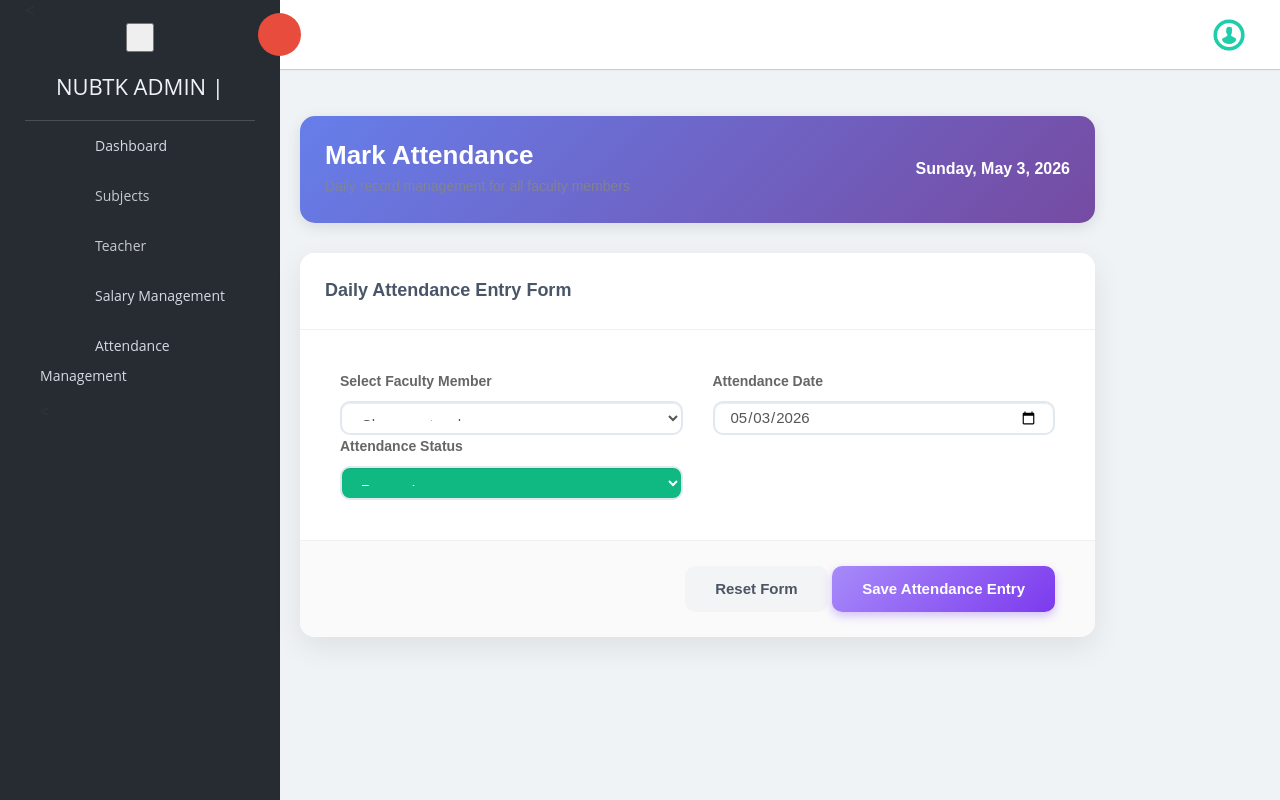
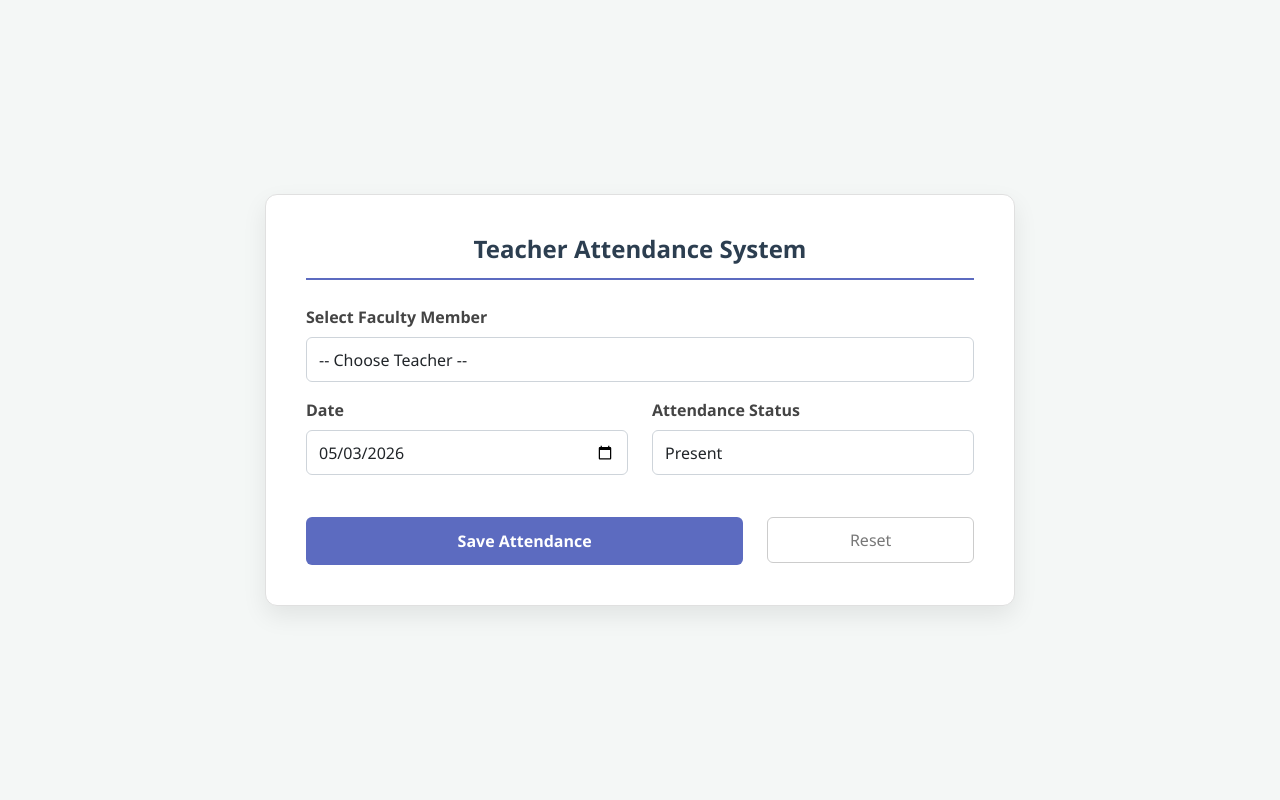
Before and after one commit to iamsakib24/TMS-final, a PHP site: page /Attendance.php in a window 1280 px wide. Run offline with PHP 8.4, Linux system fonts and the light colour scheme; the visitor is signed in with stand-in values (Sample User, id 1); data comes from the database, SQL or seed files in the repository; some libraries are stand-ins or nearby versions; some web fonts are replaced.

Commit message:
Update Attendance.php

```diff
--- a/Attendance.php
+++ b/Attendance.php
@@ -6,7 +6,6 @@
 if (strlen($_SESSION['trmsaid'] == 0)) {
     header('location:logout.php');
 } else {
-    // Attendance Save Logic
     if (isset($_POST['submit'])) {
         $teacher_id = $_POST['teacher_id'];
         $date = $_POST['date'];
@@ -19,7 +18,7 @@
         $q->execute();
 
         if ($q->rowCount() > 0) {
-            echo "<script>alert('Attention: Attendance already added for this teacher on this date.');</script>";
+            echo "<script>alert('Attention: Attendance already added.');</script>";
         } else {
             $sql = "INSERT INTO tblattendance(teacher_id,date,status) VALUES(:tid,:date,:status)";
             $query = $dbh->prepare($sql);
@@ -27,210 +26,158 @@
             $query->bindParam(':date', $date, PDO::PARAM_STR);
             $query->bindParam(':status', $status, PDO::PARAM_STR);
             $query->execute();
-
-            echo "<script>alert('Success: Attendance Saved Successfully');</script>";
+            echo "<script>alert('Success: Attendance Saved');</script>";
         }
     }
 ?>
 <!doctype html>
-<html class="no-js" lang="en">
+<html lang="en">
 <head>
-    <title>Teacher Attendance Dashboard | TRMS</title>
-
+    <title>Teacher Attendance | TRMS</title>
     <link rel="stylesheet" href="vendors/bootstrap/dist/css/bootstrap.min.css">
-    <link rel="stylesheet" href="vendors/font-awesome/css/font-awesome.min.css">
-    <link rel="stylesheet" href="assets/css/style.css">
 
     <style>
-        /* Base Styling */
-        body { background-color: #f0f3f6; font-family: 'Poppins', sans-serif; color: #333; }
-        .content-wrapper { padding: 40px 20px; }
-
-        /* Colorful Gradient Header */
-        .page-header-box {
-            background: linear-gradient(135deg, #667eea 0%, #764ba2 100%);
-            padding: 25px;
-            border-radius: 15px;
-            color: white;
-            box-shadow: 0 4px 15px rgba(0,0,0,0.1);
-            margin-bottom: 30px;
-            display: flex;
-            align-items: center;
-            justify-content: space-between;
-        }
-        .page-header-box h1 { font-size: 26px; font-weight: 700; margin: 0; color: white; }
-        .page-header-box p { margin: 5px 0 0; opacity: 0.8; font-size: 14px; }
-
-        /* Modern Card Styling */
-        .card-attendance {
-            border: none;
-            border-radius: 15px;
-            box-shadow: 0 10px 30px rgba(0,0,0,0.08);
-            background: #ffffff;
-            transition: transform 0.3s ease;
-        }
-        .card-attendance:hover { transform: translateY(-5px); }
-        .card-header-custom {
-            background-color: #ffffff;
-            border-bottom: 1px solid #f0f0f0;
-            padding: 25px;
-            border-radius: 15px 15px 0 0 !important;
-        }
-        .card-header-custom strong { font-size: 18px; color: #4a5568; font-weight: 600; }
-
-        /* Form Elements Styling */
-        .form-label-custom { font-weight: 600; color: #666; margin-bottom: 10px; font-size: 14px; }
-        .form-control-custom {
-            border-radius: 10px;
-            padding: 12px 15px;
-            border: 2px solid #e2e8f0;
-            transition: all 0.3s;
-            font-size: 15px;
-        }
-        .form-control-custom:focus {
-            border-color: #a78bfa;
-            box-shadow: 0 0 0 3px rgba(167, 139, 250, 0.2);
-            color: #333;
+        body {
+            background-color: #f4f7f6;
+            font-family: 'Segoe UI', Tahoma, Geneva, Verdana, sans-serif;
+            margin: 0;
+            padding: 0;
         }
 
-        /* Status Select Color-coding */
-        .select-status { font-weight: 600; color: white !important; }
-        .status-present { background-color: #10b981 !important; } /* Green */
-        .status-absent { background-color: #ef4444 !important; } /* Red */
 
-        /* Action Buttons */
-        .btn-action {
+        .wrapper {
+            display: flex;
+            justify-content: center;
+            align-items: center;
+            min-height: 100vh;
+            padding: 20px;
+        }
+
+        .attendance-card {
+            background: #ffffff;
+            width: 100%;
+            max-width: 750px;
+            border-radius: 12px;
+            padding: 40px;
+            box-shadow: 0 10px 25px rgba(0,0,0,0.08);
+            border: 1px solid #e0e0e0;
+        }
+
+        .attendance-card h2 {
+            font-size: 24px;
+            font-weight: 700;
+            color: #2c3e50;
+            margin-bottom: 25px;
+            text-align: center;
+            border-bottom: 2px solid #5c6bc0;
+            padding-bottom: 15px;
+        }
+
+        .form-label {
+            font-weight: 600;
+            color: #444;
+            margin-bottom: 8px;
+            display: block;
+        }
+
+        .form-control {
+            height: 45px;
+            border-radius: 6px;
+            border: 1px solid #ced4da;
+        }
+
+        .btn-save {
+            background-color: #5c6bc0;
+            color: white;
             padding: 12px 30px;
-            border-radius: 10px;
             font-weight: 600;
-            font-size: 15px;
-            transition: all 0.3s;
+            border-radius: 6px;
             border: none;
+            width: 100%;
+            margin-top: 10px;
         }
-        .btn-submit {
-            background: linear-gradient(135deg, #a78bfa 0%, #7c3aed 100%);
-            color: white;
-            box-shadow: 0 4px 10px rgba(124, 58, 237, 0.3);
+
+        .btn-save:hover {
+            background-color: #4a59a7;
+            cursor: pointer;
         }
-        .btn-submit:hover {
-            box-shadow: 0 6px 15px rgba(124, 58, 237, 0.4);
-            transform: scale(1.02);
-            color: white;
+
+        .btn-reset {
+            background: transparent;
+            border: 1px solid #ccc;
+            color: #777;
+            width: 100%;
+            margin-top: 10px;
+            padding: 10px;
+            border-radius: 6px;
         }
-        .btn-reset { background-color: #f3f4f6; color: #4b5563; }
-        .btn-reset:hover { background-color: #e5e7eb; color: #1f2937; }
 
+
+        #right-panel {
+            margin-left: 0 !important;
+        }
     </style>
 </head>
 
 <body>
 
-<?php include_once('includes/sidebar.php');?>
+<div id="right-panel" class="right-panel">
 
-<div id="right-panel" class="right-panel">
-    <?php include_once('includes/header.php');?>
 
-    <div class="content-wrapper">
-        <div class="animated fadeIn">
-
-            <!-- Dynamic Colorful Page Header -->
-            <div class="row justify-content-center">
-                <div class="col-lg-10">
-                    <div class="page-header-box">
-                        <div>
-                            <h1>Mark Attendance</h1>
-                            <p>Daily record management for all faculty members</p>
-                        </div>
-                        <div class="header-date" style="font-weight: 600; font-size: 16px;">
-                            <i class="fa fa-calendar"></i> <?php echo date('l, F j, Y'); ?>
-                        </div>
-                    </div>
-                </div>
-            </div>
-
-            <div class="row justify-content-center">
-                <div class="col-lg-10">
-                    <div class="card card-attendance">
-                        <div class="card-header-custom">
-                            <strong>Daily Attendance Entry Form</strong>
-                        </div>
+    <div class="wrapper">
+        <div class="attendance-card">
+            <h2>Teacher Attendance System</h2>
 
             <form method="post">
-                            <div class="card-body padding-40" style="padding: 40px;">
-
                 <div class="row">
-                                    <!-- Select Teacher -->
-                                    <div class="col-md-6 mb-4">
-                                        <label class="form-label-custom">Select Faculty Member</label>
-                                        <select name="teacher_id" class="form-control form-control-custom" required>
-                                            <option value="" style="color: #888;">Choose a teacher...</option>
+                    <div class="col-md-12 mb-3">
+                        <div class="form-group">
+                            <label class="form-label">Select Faculty Member</label>
+                            <select name="teacher_id" class="form-control" required>
+                                <option value="">-- Choose Teacher --</option>
                                 <?php
                                 $sql = "SELECT * FROM tblteacher";
                                 $query = $dbh->prepare($sql);
                                 $query->execute();
                                 $results = $query->fetchAll(PDO::FETCH_OBJ);
-                                            foreach ($results as $row) { ?>
-                                                <option value="<?php echo $row->ID; ?>">
-                                                    <?php echo $row->Name; ?> (<?php echo $row->TeacherSub; ?>)
-                                                </option>
-                                            <?php } ?>
-                                        </select>
-                                    </div>
-
-                                    <!-- Date -->
-                                    <div class="col-md-6 mb-4">
-                                        <label class="form-label-custom">Attendance Date</label>
-                                        <input type="date" name="date" class="form-control form-control-custom" value="<?php echo date('Y-m-d'); ?>" required>
-                                    </div>
-                                </div>
-
-                                <div class="row">
-                                    <!-- Status -->
-                                    <div class="col-md-6 mb-4">
-                                        <label class="form-label-custom">Attendance Status</label>
-                                        <select name="status" id="statusSelect" class="form-control form-control-custom select-status status-present" required onchange="updateStatusColor()">
-                                            <option value="Present" class="status-present">Present</option>
-                                            <option value="Absent" class="status-absent">Absent</option>
+                                foreach ($results as $row) {
+                                    echo "<option value='".$row->ID."'>".$row->Name."</option>";
+                                }
+                                ?>
                             </select>
                         </div>
                     </div>
 
+                    <div class="col-md-6 mb-3">
+                        <div class="form-group">
+                            <label class="form-label">Date</label>
+                            <input type="date" name="date" class="form-control" value="<?php echo date('Y-m-d'); ?>" required>
+                        </div>
                     </div>
 
-                            <div class="card-footer" style="background-color: #fafafa; text-align: right; padding: 25px 40px; border-radius: 0 0 15px 15px; border-top: 1px solid #f0f0f0;">
-                                <button type="reset" class="btn-action btn-reset mr-2">
-                                    Reset Form
-                                </button>
-                                <button type="submit" name="submit" class="btn-action btn-submit">
-                                    Save Attendance Entry
-                                </button>
+                    <div class="col-md-6 mb-3">
+                        <div class="form-group">
+                            <label class="form-label">Attendance Status</label>
+                            <select name="status" class="form-control" required>
+                                <option value="Present">Present</option>
+                                <option value="Absent">Absent</option>
+                            </select>
+                        </div>
+                    </div>
+                </div>
+
+                <div class="row mt-3">
+                    <div class="col-md-8">
+                        <button type="submit" name="submit" class="btn btn-save">Save Attendance</button>
+                    </div>
+                    <div class="col-md-4">
+                        <button type="reset" class="btn btn-reset">Reset</button>
+                    </div>
                 </div>
             </form>
         </div>
     </div>
 </div>
-        </div>
-    </div>
-</div>
-
-<script src="vendors/jquery/dist/jquery.min.js"></script>
-<script src="vendors/bootstrap/dist/js/bootstrap.min.js"></script>
-
-<script>
-    function updateStatusColor() {
-        var select = document.getElementById("statusSelect");
-        select.classList.remove("status-present", "status-absent");
-
-        if (select.value === "Present") {
-            select.classList.add("status-present");
-        } else if (select.value === "Absent") {
-            select.classList.add("status-absent");
-        }
-    }
-
-    // Set initial color
-    updateStatusColor();
-</script>
 
 </body>
 </html>
```
Lines whose indentation alone changed are shown as unchanged.
